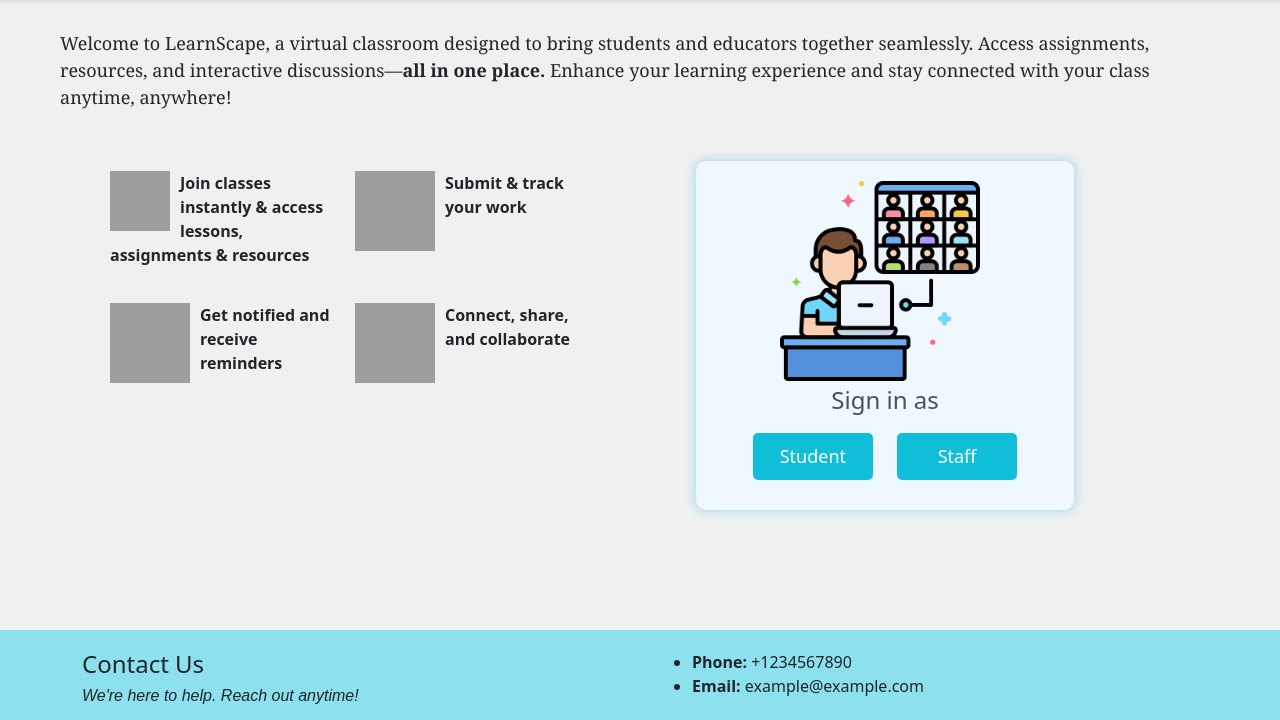
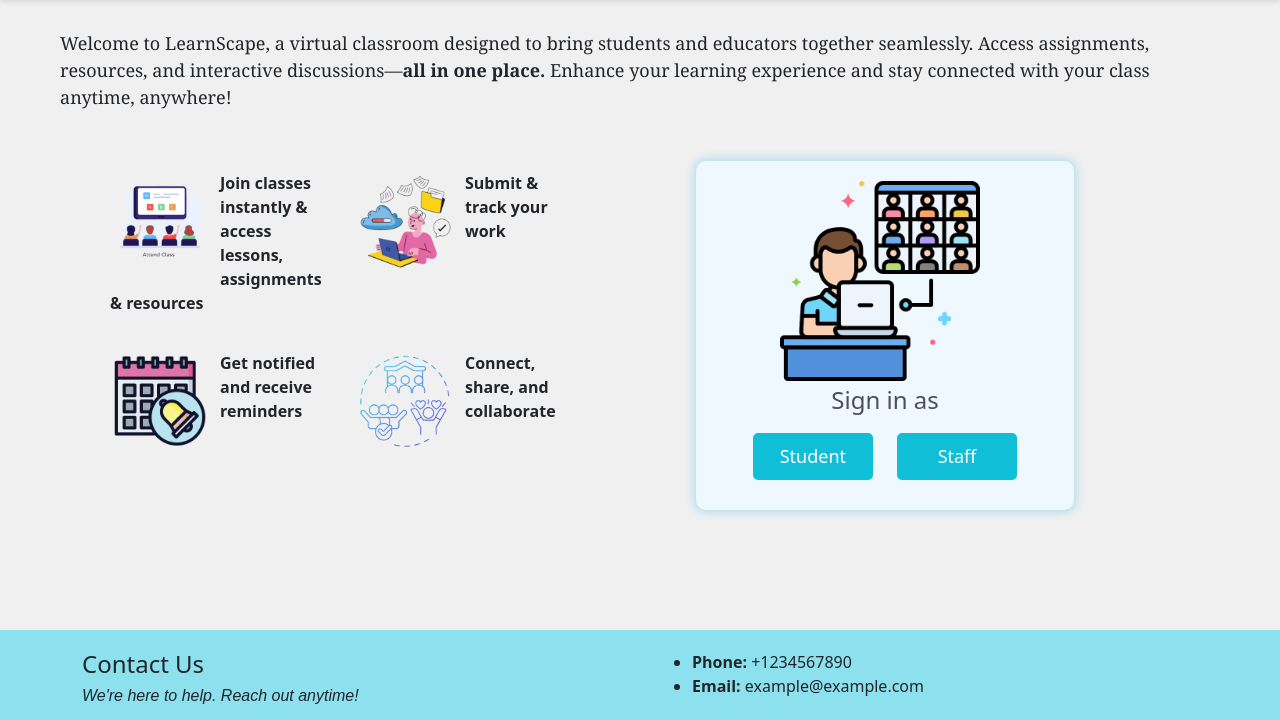
Before and after one commit to AadhyaJoshi/LearnScape, a Django app: page / in a window 1280 px wide. Shown: the part 80-800 px from the top of the page. Run offline with Django 5.2, Linux system fonts and the light colour scheme; some web fonts are replaced; grey boxes are pictures that could not be loaded.

Commit message:
modified images

```diff
--- a/LearnScape/VC/templates/new_homepage.html
+++ b/LearnScape/VC/templates/new_homepage.html
@@ -272,13 +272,13 @@
                 <!-- First row: Two images side by side -->
                 <div style="width: 50%; padding: 10px;">
                     <p style="width: 100%;">
-                        <img src="https://github.com/MauuJo/Hostel-Complaint-Management-System/blob/main/images/complaint_track.png?raw=true" alt="Icon" style="width: 60px; height: 60px; float: left; margin-right: 10px;">
+                        <img src="https://github.com/AadhyaJoshi/LearnScape/blob/main/images/class.png?raw=true" alt="Icon" style="width: 100px; height: 100px; float: left; margin-right: 10px;">
                         <b>Join classes instantly & access lessons, assignments & resources</b>
                     </p>
                 </div>
                 <div style="width: 50%; padding: 10px;">
                     <p style="width: 100%;">
-                        <img src="https://github.com/MauuJo/Hostel-Complaint-Management-System/blob/main/images/automated_assig.png?raw=true" alt="Icon" style="width: 80px; height: 80px; float: left; margin-right: 10px;">
+                        <img src="https://github.com/AadhyaJoshi/LearnScape/blob/main/images/submit_assignment.png?raw=true" alt="Icon" style="width: 100px; height: 100px; float: left; margin-right: 10px;">
                         <b>Submit & track your work</b>
                     </p>
                 </div>
@@ -286,13 +286,13 @@
                 <!-- Second row: Two images side by side -->
                 <div style="width: 50%; padding: 10px;">
                     <p style="width: 100%;">
-                        <img src="https://github.com/MauuJo/Hostel-Complaint-Management-System/blob/main/images/realtime.png?raw=true" alt="Icon" style="width: 80px; height: 80px; float: left; margin-right: 10px;">
+                        <img src="https://github.com/AadhyaJoshi/LearnScape/blob/main/images/reminder.png?raw=true" alt="Icon" style="width: 100px; height: 100px; float: left; margin-right: 10px;">
                         <b>Get notified and receive reminders</b>
                     </p>
                 </div>
                 <div style="width: 50%; padding: 10px;">
                     <p style="width: 100%;">
-                        <img src="https://github.com/MauuJo/Hostel-Complaint-Management-System/blob/main/images/centralized_database.png?raw=true" alt="Icon" style="width: 80px; height: 80px; float: left; margin-right: 10px;">
+                        <img src="https://github.com/AadhyaJoshi/LearnScape/blob/main/images/ccc.png?raw=true" alt="Icon" style="width: 100px; height: 100px; float: left; margin-right: 10px;">
                         <b>Connect, share, and collaborate</b>
                     </p>
                 </div>
```
Also changed, not shown: images/ccc.png, images/class.png, images/submit_assignment.png.
